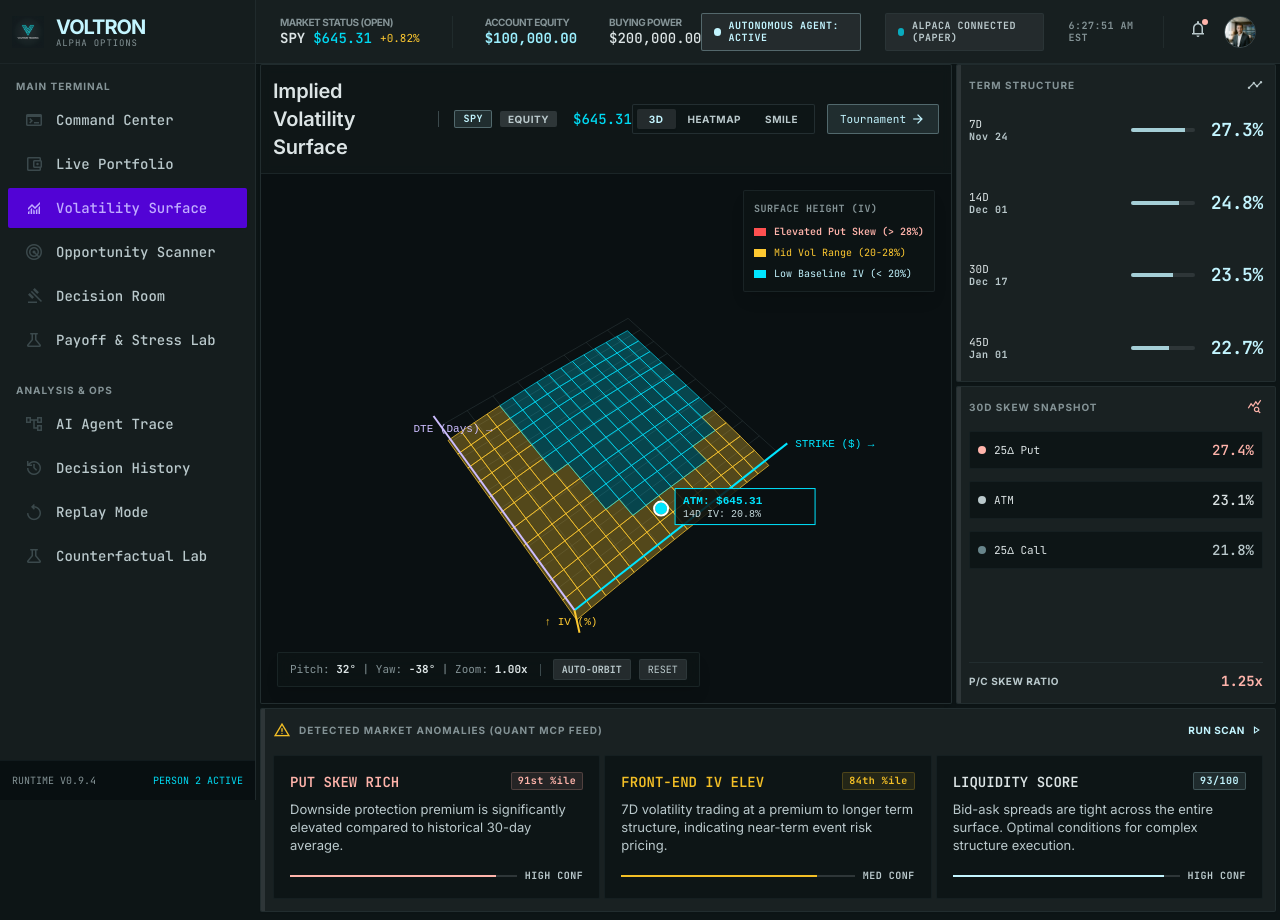
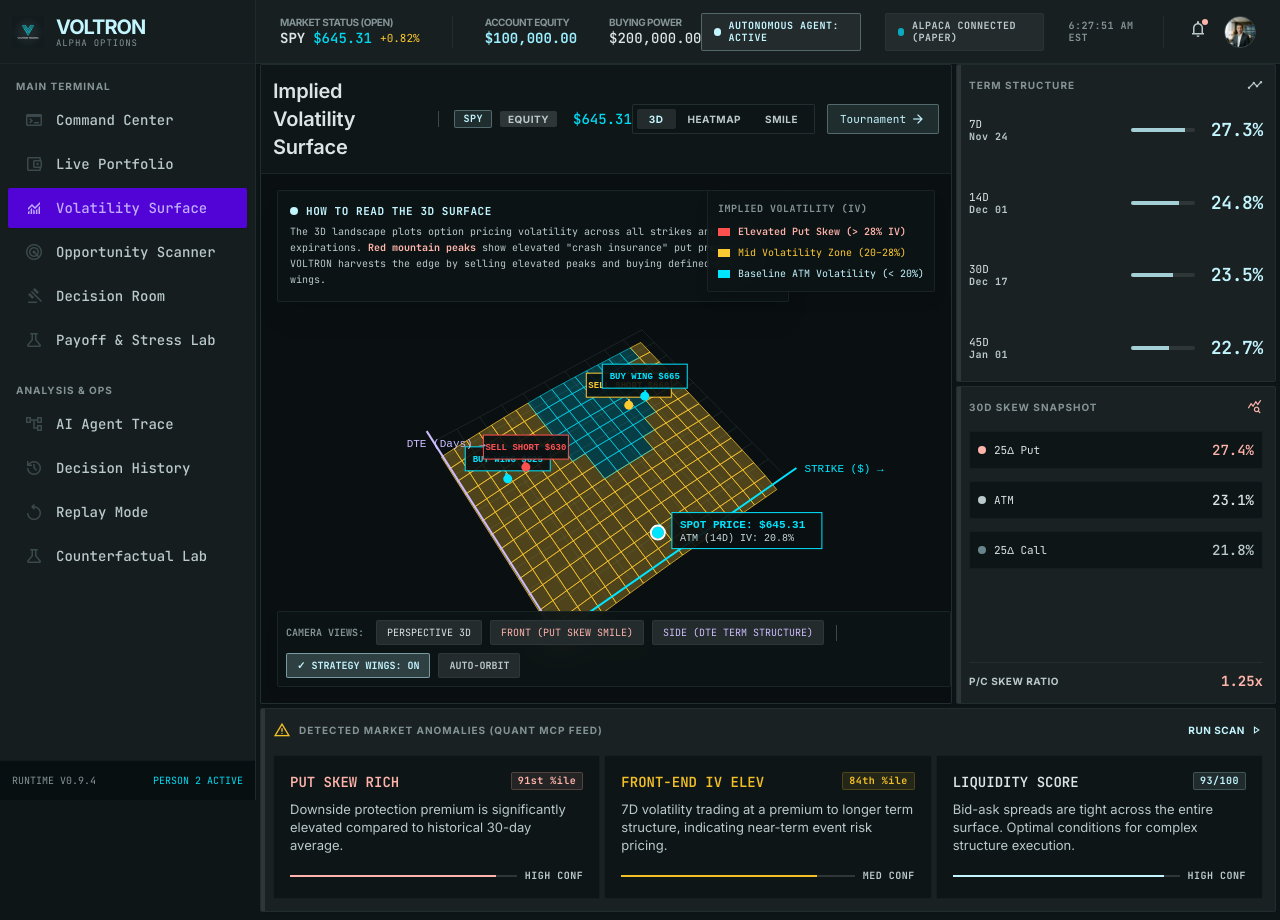
Before and after one commit to anishraj836/AlpecaAITradathon, a Next.js app in the folder apps/web/: page /surface in a window 1280 px wide. Built offline with nearby package versions, Linux system fonts and the light colour scheme.

Commit message:
feat(surface): add plain-English quant guide banner, camera angle presets, and 3D Iron Condor strike leg overlays

```diff
--- a/apps/web/src/components/surface/VolSurface3DCanvas.tsx
+++ b/apps/web/src/components/surface/VolSurface3DCanvas.tsx
@@ -23,23 +23,33 @@ interface Quad3D {
   p4: Point3D;
   avgZ: number;
   avgIv: number;
+  strikeMid: number;
+  dteMid: number;
 }
+
+const DEFAULT_STRATEGY_LEGS = [
+  { strike: 625, type: 'PUT', action: 'BUY WING', color: '#00e5ff' },
+  { strike: 630, type: 'PUT', action: 'SELL SHORT', color: '#ff5050' },
+  { strike: 660, type: 'CALL', action: 'SELL SHORT', color: '#fec931' },
+  { strike: 665, type: 'CALL', action: 'BUY WING', color: '#00e5ff' },
+];
 
 export const VolSurface3DCanvas: React.FC<VolSurface3DCanvasProps> = ({ surfaceData }) => {
   const canvasRef = useRef<HTMLCanvasElement | null>(null);
 
   // Rotation angles in degrees
-  const [rotX, setRotX] = useState<number>(32);
-  const [rotY, setRotY] = useState<number>(-38);
-  const [zoom, setZoom] = useState<number>(1.0);
+  const [rotX, setRotX] = useState<number>(30);
+  const [rotY, setRotY] = useState<number>(-35);
+  const [zoom, setZoom] = useState<number>(1.05);
   const [isDragging, setIsDragging] = useState<boolean>(false);
   const [dragStart, setDragStart] = useState<{ x: number; y: number }>({ x: 0, y: 0 });
   const [autoRotate, setAutoRotate] = useState<boolean>(false);
+  const [showStrategyOverlay, setShowStrategyOverlay] = useState<boolean>(true);
   const [hoveredPoint, setHoveredPoint] = useState<{ strike: number; dte: number; iv: number; screenX: number; screenY: number } | null>(null);
 
   // Grid Resolution
-  const numStrikes = 16;
-  const numDtes = 12;
+  const numStrikes = 18;
+  const numDtes = 14;
   const minStrike = 615;
   const maxStrike = 675;
   const minDte = 7;
@@ -51,9 +61,11 @@ export const VolSurface3DCanvas: React.FC<VolSurface3DCanvasProps> = ({ surfaceD
     const moneyness = (k - spotPrice) / spotPrice;
     // Volatility smile + skew + term structure
     const termFactor = Math.sqrt(30 / Math.max(dte, 1)) * 1.8;
-    const skewFactor = moneyness < 0 ? Math.pow(moneyness * 100, 2) * 0.08 - moneyness * 32 : Math.pow(moneyness * 100, 2) * 0.04;
+    const skewFactor = moneyness < 0
+      ? Math.pow(moneyness * 100, 2) * 0.085 - moneyness * 36
+      : Math.pow(moneyness * 100, 2) * 0.035;
     const baseIV = 18.2 + termFactor + skewFactor;
-    return Math.max(12.0, Math.min(42.0, baseIV));
+    return Math.max(13.0, Math.min(44.0, baseIV));
   }, [spotPrice]);
 
   // Generate 3D grid vertices
@@ -63,8 +75,8 @@ export const VolSurface3DCanvas: React.FC<VolSurface3DCanvasProps> = ({ surfaceD
     for (let i = 0; i < numStrikes; i++) {
       grid[i] = [];
       const strike = minStrike + (i / (numStrikes - 1)) * (maxStrike - minStrike);
-      // Center strike around 0: [-150, 150]
-      const x = ((strike - minStrike) / (maxStrike - minStrike) - 0.5) * 320;
+      // Center strike around 0: [-160, 160]
+      const x = ((strike - minStrike) / (maxStrike - minStrike) - 0.5) * 340;
 
       for (let j = 0; j < numDtes; j++) {
         const dte = minDte + (j / (numDtes - 1)) * (maxDte - minDte);
@@ -72,8 +84,8 @@ export const VolSurface3DCanvas: React.FC<VolSurface3DCanvasProps> = ({ surfaceD
         const y = ((dte - minDte) / (maxDte - minDte) - 0.5) * 300;
 
         const iv = computeIV(strike, dte);
-        // Scale IV to Z-height: [0, 120]
-        const z = (iv - 14.0) * 4.2;
+        // Scale IV to Z-height: [0, 140]
+        const z = (iv - 14.0) * 4.4;
 
         grid[i][j] = { x, y, z, strike, dte, iv };
       }
@@ -91,7 +103,7 @@ export const VolSurface3DCanvas: React.FC<VolSurface3DCanvasProps> = ({ surfaceD
     const width = canvas.width;
     const height = canvas.height;
     const centerX = width / 2;
-    const centerY = height / 2;
+    const centerY = height / 2 + 20;
 
     ctx.clearRect(0, 0, width, height);
 
@@ -116,8 +128,8 @@ export const VolSurface3DCanvas: React.FC<VolSurface3DCanvasProps> = ({ surfaceD
       const z2 = y1 * sinX + z1 * cosX;
 
       // 3. Camera perspective projection
-      const cameraDistance = 650;
-      const fov = 500 * zoom;
+      const cameraDistance = 700;
+      const fov = 520 * zoom;
       const depth = cameraDistance + z2;
       const scale = fov / Math.max(depth, 1);
 
@@ -141,7 +153,9 @@ export const VolSurface3DCanvas: React.FC<VolSurface3DCanvasProps> = ({ surfaceD
         const p4 = grid[i][j + 1];
         const avgZ = (p1.z + p2.z + p3.z + p4.z) / 4;
         const avgIv = (p1.iv + p2.iv + p3.iv + p4.iv) / 4;
-        quads.push({ p1, p2, p3, p4, avgZ, avgIv });
+        const strikeMid = (p1.strike + p2.strike) / 2;
+        const dteMid = (p1.dte + p4.dte) / 2;
+        quads.push({ p1, p2, p3, p4, avgZ, avgIv, strikeMid, dteMid });
       }
     }
 
@@ -153,18 +167,18 @@ export const VolSurface3DCanvas: React.FC<VolSurface3DCanvasProps> = ({ surfaceD
     });
 
     // 1. Draw 3D Base Reference Grid
-    ctx.strokeStyle = 'rgba(59, 73, 76, 0.4)';
+    ctx.strokeStyle = 'rgba(59, 73, 76, 0.35)';
     ctx.lineWidth = 1;
     ctx.beginPath();
-    for (let i = -160; i <= 160; i += 40) {
+    for (let i = -170; i <= 170; i += 34) {
       const start = project({ x: i, y: -150, z: 0, strike: 0, dte: 0, iv: 0 });
       const end = project({ x: i, y: 150, z: 0, strike: 0, dte: 0, iv: 0 });
       ctx.moveTo(start.screenX, start.screenY);
       ctx.lineTo(end.screenX, end.screenY);
     }
     for (let j = -150; j <= 150; j += 30) {
-      const start = project({ x: -160, y: j, z: 0, strike: 0, dte: 0, iv: 0 });
-      const end = project({ x: 160, y: j, z: 0, strike: 0, dte: 0, iv: 0 });
+      const start = project({ x: -170, y: j, z: 0, strike: 0, dte: 0, iv: 0 });
+      const end = project({ x: 170, y: j, z: 0, strike: 0, dte: 0, iv: 0 });
       ctx.moveTo(start.screenX, start.screenY);
       ctx.lineTo(end.screenX, end.screenY);
     }
@@ -179,14 +193,14 @@ export const VolSurface3DCanvas: React.FC<VolSurface3DCanvasProps> = ({ surfaceD
 
       // Color mapping: Cyan (< 20%) -> Yellow (20-28%) -> Crimson (> 28%)
       const normIv = (quad.avgIv - 16.0) / 16.0;
-      let fillColor = 'rgba(0, 229, 255, 0.25)';
-      let strokeColor = 'rgba(0, 229, 255, 0.6)';
+      let fillColor = 'rgba(0, 229, 255, 0.22)';
+      let strokeColor = 'rgba(0, 229, 255, 0.55)';
 
-      if (normIv > 0.6) {
-        fillColor = 'rgba(255, 80, 80, 0.35)'; // High Put Skew Spike
-        strokeColor = 'rgba(255, 100, 100, 0.8)';
-      } else if (normIv > 0.3) {
-        fillColor = 'rgba(254, 201, 49, 0.3)'; // Elevated Vol Zone
+      if (normIv > 0.55) {
+        fillColor = 'rgba(255, 75, 75, 0.38)'; // High Put Skew Spike
+        strokeColor = 'rgba(255, 100, 100, 0.85)';
+      } else if (normIv > 0.25) {
+        fillColor = 'rgba(254, 201, 49, 0.28)'; // Elevated Vol Zone
         strokeColor = 'rgba(254, 201, 49, 0.7)';
       }
 
@@ -204,10 +218,55 @@ export const VolSurface3DCanvas: React.FC<VolSurface3DCanvasProps> = ({ surfaceD
       ctx.stroke();
     }
 
-    // 3. Draw 3D Coordinates Axes & Labels
+    // 3. Draw Strategy Leg Overlays (Active Iron Condor on 3D Surface)
+    if (showStrategyOverlay) {
+      for (const leg of DEFAULT_STRATEGY_LEGS) {
+        const legX = ((leg.strike - minStrike) / (maxStrike - minStrike) - 0.5) * 340;
+        const legIv = computeIV(leg.strike, 45); // 45 DTE target
+        const legZ = (legIv - 14.0) * 4.4;
+        const legY = ((45 - minDte) / (maxDte - minDte) - 0.5) * 300;
+
+        const surfacePoint = project({ x: legX, y: legY, z: legZ, strike: leg.strike, dte: 45, iv: legIv });
+        const basePoint = project({ x: legX, y: legY, z: 0, strike: leg.strike, dte: 45, iv: 0 });
+
+        // Vertical pillar
+        ctx.strokeStyle = leg.color;
+        ctx.lineWidth = 2;
+        ctx.setLineDash([2, 2]);
+        ctx.beginPath();
+        ctx.moveTo(surfacePoint.screenX, surfacePoint.screenY);
+        ctx.lineTo(basePoint.screenX, basePoint.screenY);
+        ctx.stroke();
+        ctx.setLineDash([]);
+
+        // Top Strike Ring
+        ctx.fillStyle = leg.color;
+        ctx.beginPath();
+        ctx.arc(surfacePoint.screenX, surfacePoint.screenY, 4.5, 0, Math.PI * 2);
+        ctx.fill();
+
+        // 3D Tag Label
+        ctx.fillStyle = 'rgba(10, 16, 18, 0.9)';
+        ctx.strokeStyle = leg.color;
+        ctx.lineWidth = 1;
+        const lWidth = 85;
+        const lHeight = 24;
+        ctx.fillRect(surfacePoint.screenX - lWidth / 2, surfacePoint.screenY - 32, lWidth, lHeight);
+        ctx.strokeRect(surfacePoint.screenX - lWidth / 2, surfacePoint.screenY - 32, lWidth, lHeight);
+
+        ctx.fillStyle = leg.color;
+        ctx.font = 'bold 9px "JetBrains Mono", monospace';
+        ctx.textAlign = 'center';
+        ctx.fillText(`${leg.action} $${leg.strike}`, surfacePoint.screenX, surfacePoint.screenY - 17);
+        ctx.textAlign = 'left';
+      }
+    }
+
+    // 4. Draw 3D Coordinates Axes & Labels
+    const origin = project({ x: -170, y: -150, z: 0, strike: 0, dte: 0, iv: 0 });
+
     // Strike Axis (X)
-    const origin = project({ x: -160, y: -150, z: 0, strike: 0, dte: 0, iv: 0 });
-    const xEnd = project({ x: 180, y: -150, z: 0, strike: 0, dte: 0, iv: 0 });
+    const xEnd = project({ x: 190, y: -150, z: 0, strike: 0, dte: 0, iv: 0 });
     ctx.strokeStyle = '#00e5ff';
     ctx.lineWidth = 2;
     ctx.beginPath();
@@ -220,7 +279,7 @@ export const VolSurface3DCanvas: React.FC<VolSurface3DCanvasProps> = ({ surfaceD
     ctx.fillText('STRIKE ($) →', xEnd.screenX + 8, xEnd.screenY + 4);
 
     // DTE Axis (Y)
-    const yEnd = project({ x: -160, y: 170, z: 0, strike: 0, dte: 0, iv: 0 });
+    const yEnd = project({ x: -170, y: 170, z: 0, strike: 0, dte: 0, iv: 0 });
     ctx.strokeStyle = '#cdbdff';
     ctx.lineWidth = 2;
     ctx.beginPath();
@@ -232,7 +291,7 @@ export const VolSurface3DCanvas: React.FC<VolSurface3DCanvasProps> = ({ surfaceD
     ctx.fillText('DTE (Days) →', yEnd.screenX - 20, yEnd.screenY + 16);
 
     // IV Height Axis (Z)
-    const zEnd = project({ x: -160, y: -150, z: 120, strike: 0, dte: 0, iv: 0 });
+    const zEnd = project({ x: -170, y: -150, z: 130, strike: 0, dte: 0, iv: 0 });
     ctx.strokeStyle = '#fec931';
     ctx.lineWidth = 2;
     ctx.beginPath();
@@ -241,19 +300,18 @@ export const VolSurface3DCanvas: React.FC<VolSurface3DCanvasProps> = ({ surfaceD
     ctx.stroke();
 
     ctx.fillStyle = '#fec931';
-    ctx.fillText('↑ IV (%)', zEnd.screenX - 35, zEnd.screenY - 8);
+    ctx.fillText('↑ VOLATILITY (IV %)', zEnd.screenX - 45, zEnd.screenY - 10);
 
-    // 4. Draw ATM Focal Node in True 3D Space ($645.31 spot, 14 DTE)
-    const atmX = ((spotPrice - minStrike) / (maxStrike - minStrike) - 0.5) * 320;
+    // 5. Draw ATM Focal Node in True 3D Space ($645.31 spot, 14 DTE)
+    const atmX = ((spotPrice - minStrike) / (maxStrike - minStrike) - 0.5) * 340;
     const atmY = ((14 - minDte) / (maxDte - minDte) - 0.5) * 300;
     const atmIv = computeIV(spotPrice, 14);
-    const atmZ = (atmIv - 14.0) * 4.2;
+    const atmZ = (atmIv - 14.0) * 4.4;
 
     const atmProj = project({ x: atmX, y: atmY, z: atmZ, strike: spotPrice, dte: 14, iv: atmIv });
+    const atmBase = project({ x: atmX, y: atmY, z: 0, strike: spotPrice, dte: 14, iv: 0 });
 
-    // Dropdown shadow line to 3D base
-    const atmBase = project({ x: atmX, y: atmY, z: 0, strike: spotPrice, dte: 14, iv: 0 });
-    ctx.strokeStyle = 'rgba(0, 229, 255, 0.7)';
+    ctx.strokeStyle = 'rgba(0, 229, 255, 0.8)';
     ctx.setLineDash([3, 3]);
     ctx.beginPath();
     ctx.moveTo(atmProj.screenX, atmProj.screenY);
@@ -261,7 +319,6 @@ export const VolSurface3DCanvas: React.FC<VolSurface3DCanvasProps> = ({ surfaceD
     ctx.stroke();
     ctx.setLineDash([]);
 
-    // Glowing 3D ATM sphere node
     ctx.fillStyle = '#00e5ff';
     ctx.beginPath();
     ctx.arc(atmProj.screenX, atmProj.screenY, 6, 0, Math.PI * 2);
@@ -274,10 +331,10 @@ export const VolSurface3DCanvas: React.FC<VolSurface3DCanvasProps> = ({ surfaceD
     ctx.stroke();
 
     // 3D Tag Callout
-    ctx.fillStyle = 'rgba(10, 16, 18, 0.85)';
+    ctx.fillStyle = 'rgba(10, 16, 18, 0.9)';
     ctx.strokeStyle = '#00e5ff';
     ctx.lineWidth = 1;
-    const tagWidth = 140;
+    const tagWidth = 150;
     const tagHeight = 36;
     const tagX = atmProj.screenX + 14;
     const tagY = atmProj.screenY - 20;
@@ -287,12 +344,12 @@ export const VolSurface3DCanvas: React.FC<VolSurface3DCanvasProps> = ({ surfaceD
 
     ctx.fillStyle = '#00e5ff';
     ctx.font = 'bold 11px "JetBrains Mono", monospace';
-    ctx.fillText(`ATM: $${spotPrice.toFixed(2)}`, tagX + 8, tagY + 15);
+    ctx.fillText(`SPOT PRICE: $${spotPrice.toFixed(2)}`, tagX + 8, tagY + 15);
     ctx.fillStyle = '#c5d8db';
     ctx.font = '10px "JetBrains Mono", monospace';
-    ctx.fillText(`14D IV: ${atmIv.toFixed(1)}%`, tagX + 8, tagY + 28);
+    ctx.fillText(`ATM (14D) IV: ${atmIv.toFixed(1)}%`, tagX + 8, tagY + 28);
 
-  }, [rotX, rotY, zoom, generateMesh, computeIV, spotPrice]);
+  }, [rotX, rotY, zoom, generateMesh, computeIV, spotPrice, showStrategyOverlay]);
 
   // Auto-rotation animation loop
   useEffect(() => {
@@ -307,12 +364,10 @@ export const VolSurface3DCanvas: React.FC<VolSurface3DCanvasProps> = ({ surfaceD
     return () => cancelAnimationFrame(animId);
   }, [autoRotate, isDragging]);
 
-  // Redraw when angle/zoom/data changes
   useEffect(() => {
     renderSurface();
   }, [renderSurface]);
 
-  // Handle Resize
   useEffect(() => {
     const handleResize = () => {
       const canvas = canvasRef.current;
@@ -351,10 +406,21 @@ export const VolSurface3DCanvas: React.FC<VolSurface3DCanvasProps> = ({ surfaceD
     setZoom((prev) => Math.max(0.6, Math.min(1.8, prev - e.deltaY * 0.0012)));
   };
 
-  const resetView = () => {
-    setRotX(32);
-    setRotY(-38);
-    setZoom(1.0);
+  // Camera Presets
+  const setPresetView = (type: '3D' | 'SKEW' | 'TERM') => {
+    if (type === '3D') {
+      setRotX(30);
+      setRotY(-35);
+      setZoom(1.05);
+    } else if (type === 'SKEW') {
+      setRotX(5);
+      setRotY(0);
+      setZoom(1.2);
+    } else if (type === 'TERM') {
+      setRotX(5);
+      setRotY(-90);
+      setZoom(1.2);
+    }
   };
 
   return (
@@ -370,16 +436,62 @@ export const VolSurface3DCanvas: React.FC<VolSurface3DCanvasProps> = ({ surfaceD
         onWheel={onWheel}
       />
 
-      {/* Floating 3D HUD Controls */}
-      <div className="absolute bottom-4 left-4 flex items-center gap-2 bg-surface/90 backdrop-blur-md border border-outline-variant/30 px-3 py-1.5 rounded-sm font-mono text-[11px] shadow-lg">
-        <span className="text-outline">
-          Pitch: <strong className="text-on-surface">{rotX.toFixed(0)}°</strong> | Yaw: <strong className="text-on-surface">{rotY.toFixed(0)}°</strong> | Zoom: <strong className="text-on-surface">{zoom.toFixed(2)}x</strong>
-        </span>
-        <div className="h-3 w-px bg-outline-variant mx-1" />
+      {/* Top Explanation Banner (Plain-English Quant Guide) */}
+      <div className="absolute top-4 left-4 max-w-lg bg-surface/90 backdrop-blur-md border border-outline-variant/30 p-3 rounded-sm font-mono text-[11px] shadow-xl pointer-events-none">
+        <div className="flex items-center gap-2 mb-1">
+          <div className="w-2 h-2 rounded-full bg-primary" />
+          <span className="font-bold text-primary tracking-wider uppercase">How to Read the 3D Surface</span>
+        </div>
+        <p className="text-on-surface-variant leading-relaxed text-[10px]">
+          The 3D landscape plots option pricing volatility across all strikes and expirations.
+          <strong className="text-error"> Red mountain peaks</strong> show elevated &quot;crash insurance&quot; put premiums.
+          VOLTRON harvests the edge by selling elevated peaks and buying defined-risk wings.
+        </p>
+      </div>
+
+      {/* Camera Presets & HUD Controls */}
+      <div className="absolute bottom-4 left-4 flex flex-wrap items-center gap-2 bg-surface/90 backdrop-blur-md border border-outline-variant/30 p-2 rounded-sm font-mono text-[11px] shadow-lg">
+        <span className="text-outline text-[10px] uppercase font-bold mr-1">Camera Views:</span>
+        <button
+          type="button"
+          onClick={() => setPresetView('3D')}
+          className="px-2.5 py-1 bg-surface-container-high hover:bg-surface-variant text-on-surface border border-outline-variant/40 rounded text-[10px] uppercase transition-colors"
+        >
+          Perspective 3D
+        </button>
+        <button
+          type="button"
+          onClick={() => setPresetView('SKEW')}
+          className="px-2.5 py-1 bg-surface-container-high hover:bg-surface-variant text-error border border-outline-variant/40 rounded text-[10px] uppercase transition-colors"
+        >
+          Front (Put Skew Smile)
+        </button>
+        <button
+          type="button"
+          onClick={() => setPresetView('TERM')}
+          className="px-2.5 py-1 bg-surface-container-high hover:bg-surface-variant text-[#cdbdff] border border-outline-variant/40 rounded text-[10px] uppercase transition-colors"
+        >
+          Side (DTE Term Structure)
+        </button>
+
+        <div className="h-4 w-px bg-outline-variant mx-1" />
+
+        <button
+          type="button"
+          onClick={() => setShowStrategyOverlay((prev) => !prev)}
+          className={`px-2.5 py-1 rounded text-[10px] uppercase font-bold border transition-colors ${
+            showStrategyOverlay
+              ? 'bg-primary/20 text-primary border-primary/50'
+              : 'bg-surface-container-high text-on-surface-variant border-outline-variant/40'
+          }`}
+        >
+          {showStrategyOverlay ? '✓ Strategy Wings: ON' : 'Strategy Wings: OFF'}
+        </button>
+
         <button
           type="button"
           onClick={() => setAutoRotate((prev) => !prev)}
-          className={`px-2 py-0.5 rounded text-[10px] uppercase font-bold border transition-colors ${
+          className={`px-2.5 py-1 rounded text-[10px] uppercase font-bold border transition-colors ${
             autoRotate
               ? 'bg-primary text-on-primary border-primary'
               : 'bg-surface-container-high text-on-surface-variant hover:text-primary border-outline-variant/40'
@@ -387,29 +499,22 @@ export const VolSurface3DCanvas: React.FC<VolSurface3DCanvasProps> = ({ surfaceD
         >
           {autoRotate ? 'Auto-Orbit: ON' : 'Auto-Orbit'}
         </button>
-        <button
-          type="button"
-          onClick={resetView}
-          className="px-2 py-0.5 bg-surface-container-high hover:bg-surface-variant text-on-surface-variant hover:text-on-surface rounded text-[10px] uppercase border border-outline-variant/40 transition-colors"
-        >
-          Reset
-        </button>
       </div>
 
-      {/* Quick Legend Overlay */}
+      {/* Visual Color Legend */}
       <div className="absolute top-4 right-4 bg-surface/85 backdrop-blur-md border border-outline-variant/30 p-2.5 rounded-sm font-mono text-[10px] flex flex-col gap-1.5 shadow-lg">
-        <span className="text-outline uppercase font-bold tracking-wider mb-0.5">Surface Height (IV)</span>
+        <span className="text-outline uppercase font-bold tracking-wider mb-0.5">Implied Volatility (IV)</span>
         <div className="flex items-center gap-2">
           <div className="w-3 h-2 rounded-xs bg-[#ff5050]" />
-          <span className="text-error font-semibold">Elevated Put Skew (&gt; 28%)</span>
+          <span className="text-error font-semibold">Elevated Put Skew (&gt; 28% IV)</span>
         </div>
         <div className="flex items-center gap-2">
           <div className="w-3 h-2 rounded-xs bg-[#fec931]" />
-          <span className="text-[#fec931]">Mid Vol Range (20-28%)</span>
+          <span className="text-[#fec931]">Mid Volatility Zone (20–28%)</span>
         </div>
         <div className="flex items-center gap-2">
           <div className="w-3 h-2 rounded-xs bg-[#00e5ff]" />
-          <span className="text-primary">Low Baseline IV (&lt; 20%)</span>
+          <span className="text-primary">Baseline ATM Volatility (&lt; 20%)</span>
         </div>
       </div>
     </div>
```
Also changed, not shown: 1 other file (tests, documents, lock files or other folders).
